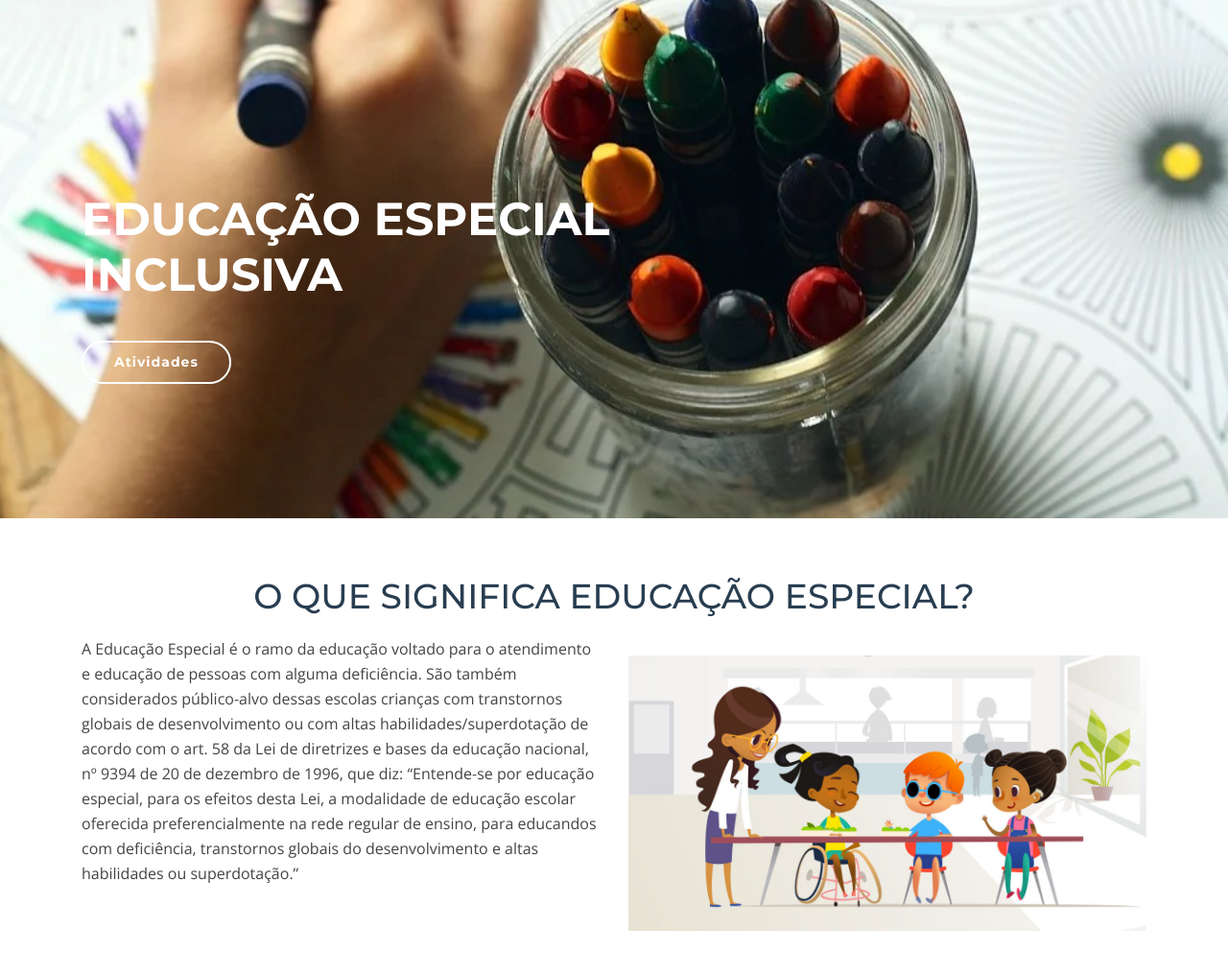
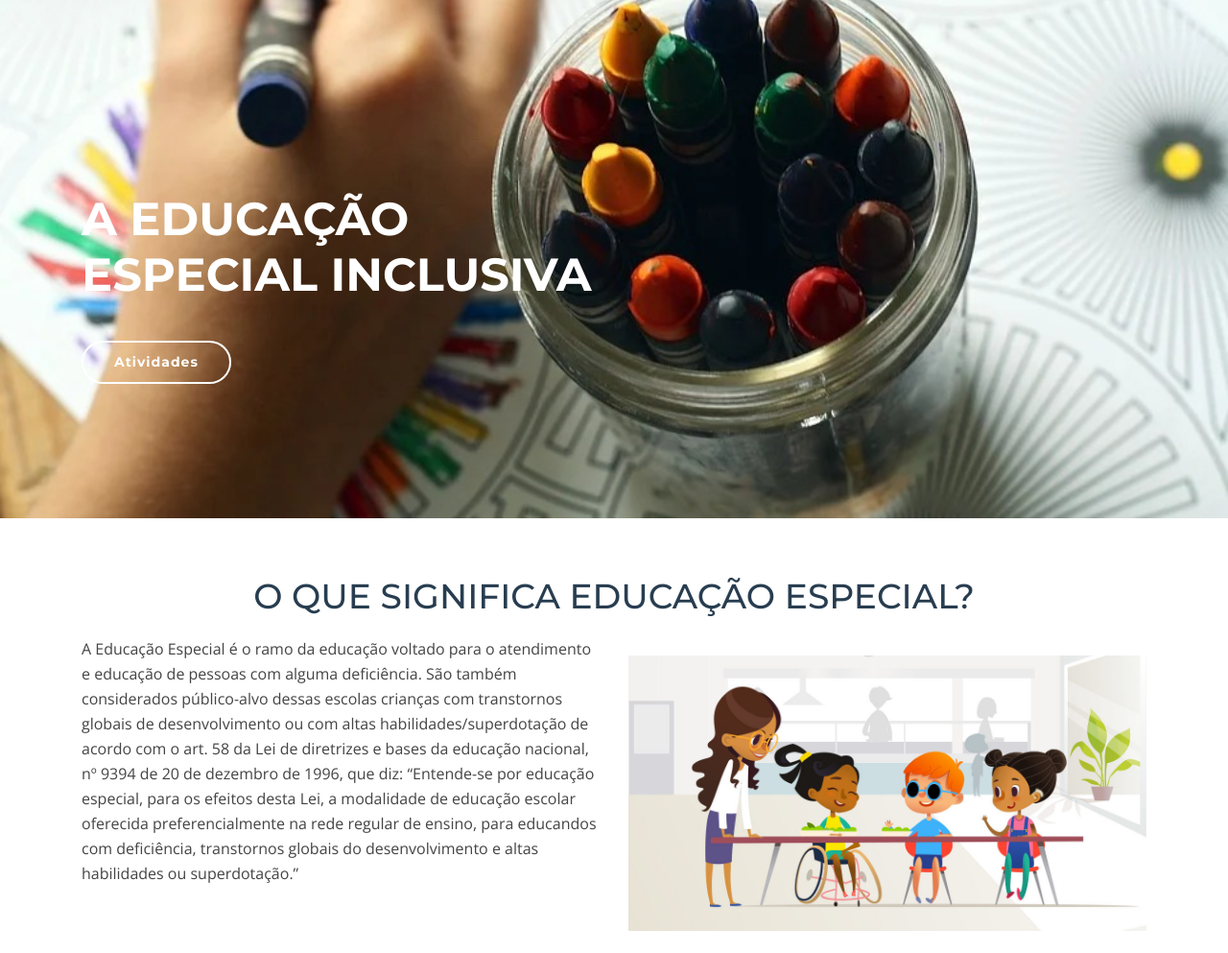
Before and after one commit to elizeca/educacaoespecial, a plain HTML site: page index.html in a window 1280 px wide. Shown: the top 993 px of the page at 96% size. Drawn offline with nearby package versions, Linux system fonts and the light colour scheme; files whose address does not match are found by name.

Commit message:
Update index.html

```diff
--- a/index.html
+++ b/index.html
@@ -48,7 +48,7 @@
       </div>
 
       <div class="intro-info">
-        <h2>EDUCAÇÃO ESPECIAL INCLUSIVA</h2>
+        <h2>A EDUCAÇÃO ESPECIAL INCLUSIVA</h2>
         <div>
           <a href="#services" class="btn-services scrollto">Atividades</a>
         </div>
```
